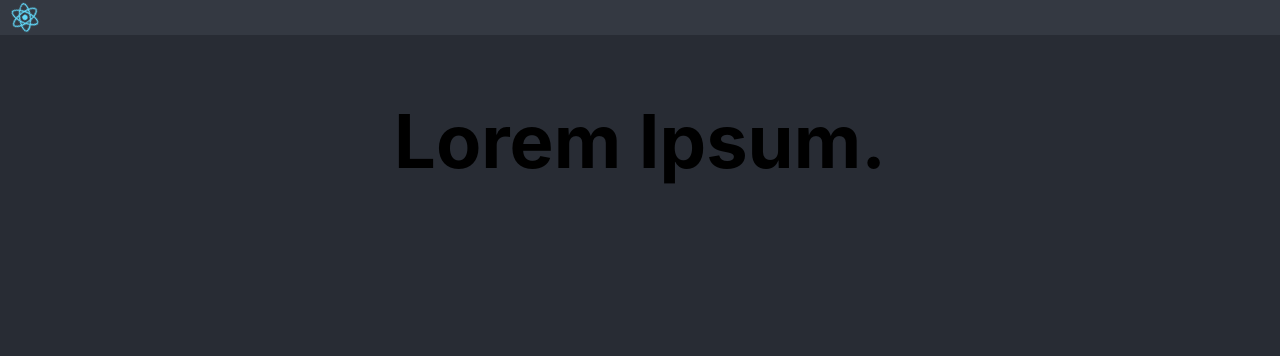
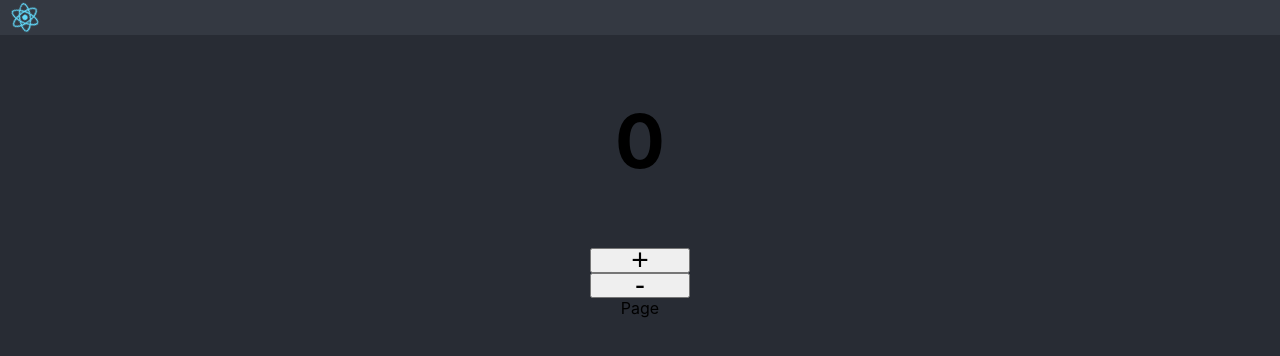
Before and after one commit to therazor113/React-test, a React (Create React App) app: page / in a window 1280 px wide. Shown: the top 356 px of the page. Built offline with nearby package versions, Linux system fonts and the light colour scheme.

Commit message:
Added react-router-dom and axios

```diff
--- a/package.json
+++ b/package.json
@@ -7,8 +7,10 @@
     "build": "react-scripts build"
   },
   "dependencies": {
+    "axios": "^0.27.2",
     "react": "^18.2.0",
     "react-dom": "^18.2.0",
+    "react-router-dom": "^6.3.0",
     "react-scripts": "^5.0.1"
   },
   "devDependencies": {
--- /dev/null
+++ b/src/App.js
@@ -0,0 +1,17 @@
+import Layout from './components/core/Layout'
+import Home from './pages/Home'
+import Page from './pages/Page'
+import { Routes, Route } from 'react-router-dom'
+
+const App = () => {
+  return (
+    <Layout>
+      <Routes>
+        <Route path='/' element={<Home />} />
+        <Route path='/page' element={<Page />} />
+      </Routes>
+    </Layout>
+  )
+}
+
+export default App
--- a/src/components/pageRefs/AppComponent/index.js
+++ b/src/components/pageRefs/AppComponent/index.js
@@ -1,9 +1,13 @@
+import { useState } from 'react'
 import classes from './styles.module.scss'
 
 const AppComponent = () => {
+  const [count, setCount] = useState(0)
   return (
     <div className={classes.container}>
-      <h2>Lorem Ipsum.</h2>
+      <h2>{count}</h2>
+      <button onClick={() => setCount(count => count + 1 > 10 ? 10 : count + 1)}>+</button>
+      <button onClick={() => setCount(count => count - 1 < 0 ? 0 : count - 1)}>-</button>
     </div>
   )
 }
--- a/src/components/pageRefs/AppComponent/styles.module.scss
+++ b/src/components/pageRefs/AppComponent/styles.module.scss
@@ -1,6 +1,13 @@
 .container {
   display: flex;
-  justify-content: center;
+  flex-direction: column;
+  align-items: center;
+  button {
+    width: 100px;
+    height: 25px;
+    font-size: 30px;
+    line-height: 0;
+  }
   h2 {
     font-size: calc(10px + 5vw);
   }
--- a/src/index.js
+++ b/src/index.js
@@ -1,11 +1,14 @@
 import React from 'react'
 import ReactDOM from 'react-dom/client'
 import './styles/globals.scss'
-import App from './pages/App'
+import App from './App'
+import { BrowserRouter } from 'react-router-dom'
 
 const root = ReactDOM.createRoot(document.getElementById('root'))
 root.render(
   <React.StrictMode>
-    <App />
+    <BrowserRouter>
+      <App />
+    </BrowserRouter>
   </React.StrictMode>
 )
--- a/src/pages/App.js
+++ /dev/null
@@ -1,12 +0,0 @@
-import Layout from '../components/core/Layout'
-import AppComponent from '../components/pageRefs/AppComponent'
-
-const App = () => {
-  return (
-    <Layout>
-      <AppComponent />
-    </Layout>
-  )
-}
-
-export default App
--- /dev/null
+++ b/src/pages/Home.js
@@ -0,0 +1,13 @@
+import AppComponent from '../components/pageRefs/AppComponent'
+import { Link } from 'react-router-dom'
+
+const Home = () => {
+  return (
+    <div>
+    <AppComponent />
+    <Link to='/page'>Page</Link>
+    </div>
+  )
+}
+
+export default Home
--- /dev/null
+++ b/src/pages/Page.js
@@ -0,0 +1,12 @@
+import { Link } from 'react-router-dom'
+
+const Page = () => {
+  return (
+    <div>
+      <h2>Second Page!</h2>
+      <Link to='/'>Home</Link>
+    </div>
+  )
+}
+
+export default Page
--- a/src/styles/globals.scss
+++ b/src/styles/globals.scss
@@ -9,3 +9,11 @@ body {
   -webkit-font-smoothing: antialiased;
   -moz-osx-font-smoothing: grayscale;
 }
+
+a {
+  color: inherit;
+  text-decoration: none;
+  &:hover {
+    color: skyblue;
+  }
+}
```
Also changed, not shown: 1 other file (tests, documents, lock files or other folders).
